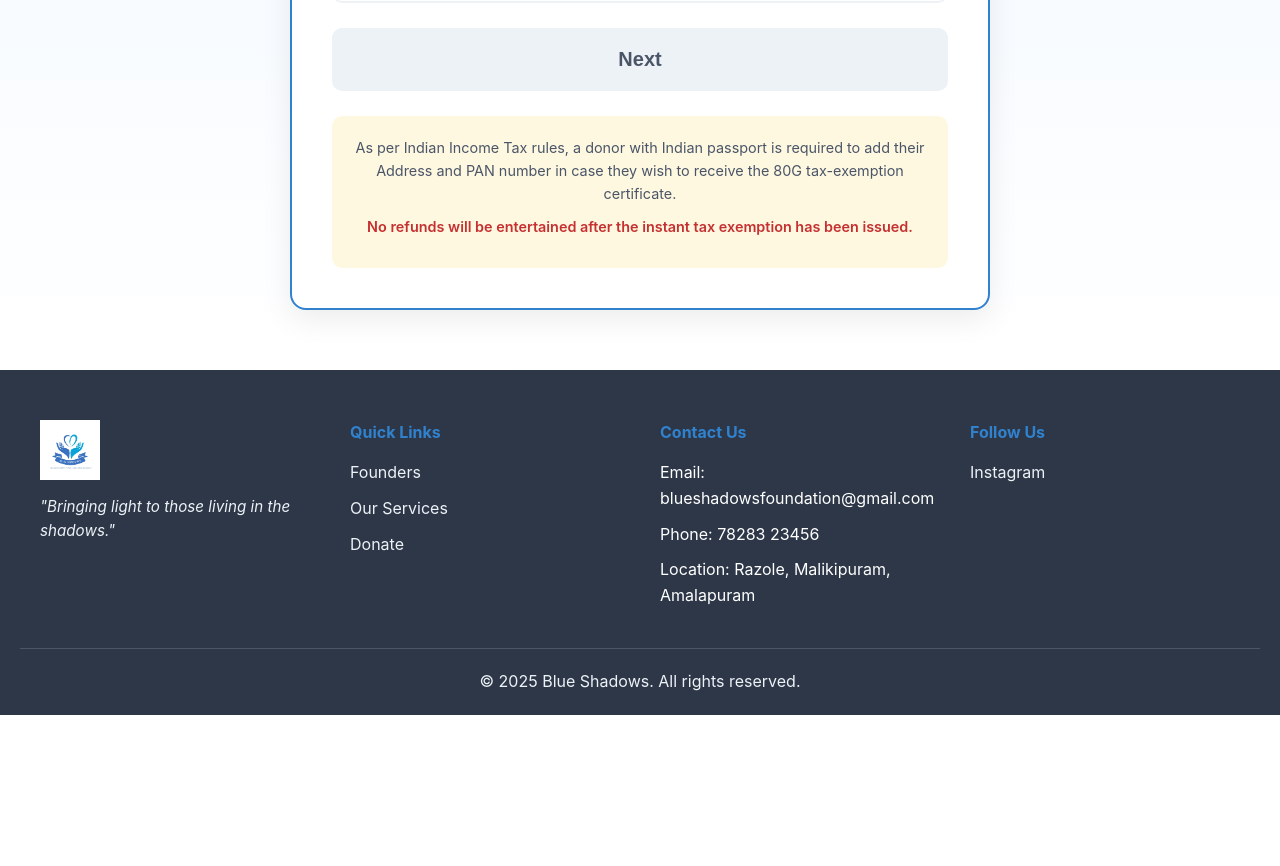
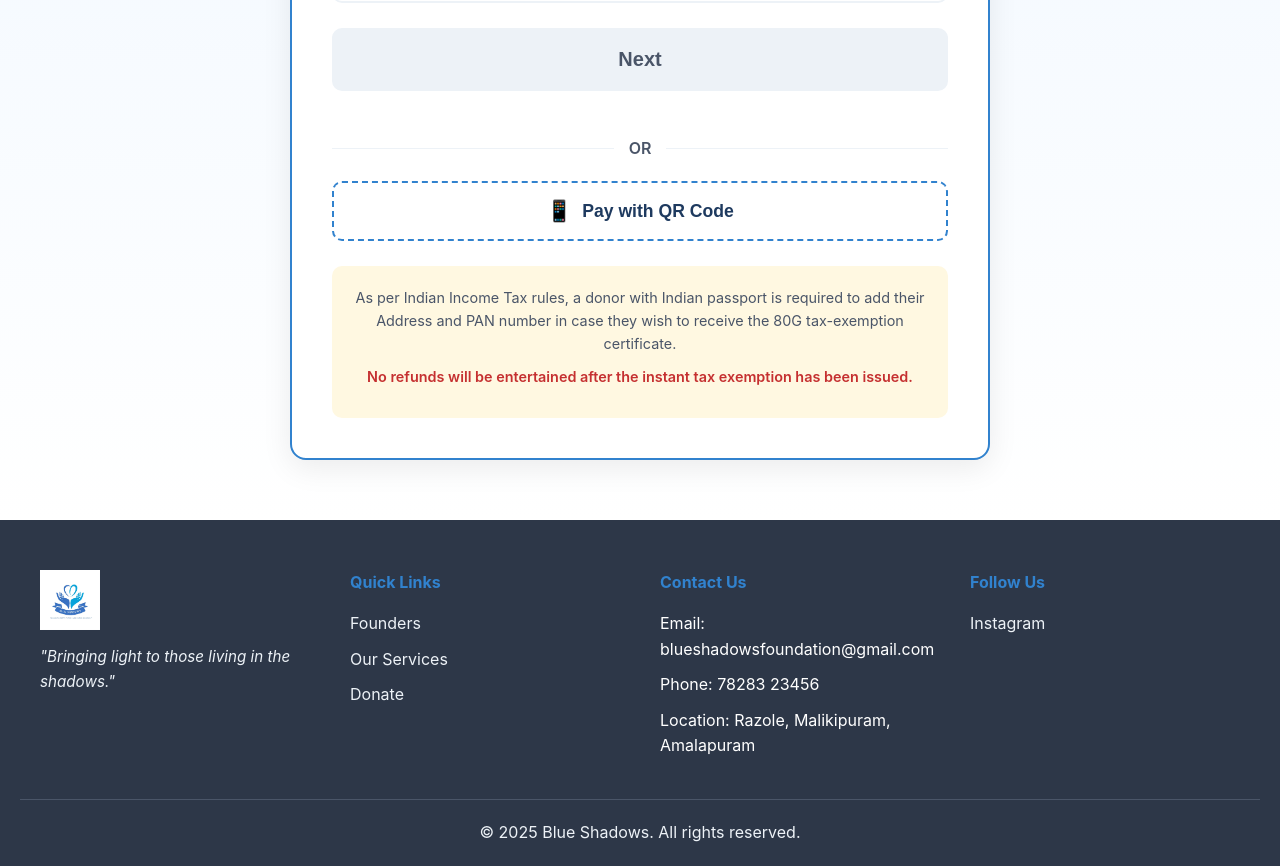
Before and after one commit to karthik-ganti/BlueShadows, a React (Vite) app: page /#/donate in a window 1280 px wide. Shown: the part 981-1847 px from the top of the page. Before the commit the page ends 1696 px from the top, so only its background shows below. Built offline with nearby package versions, Linux system fonts and the light colour scheme.

Commit message:
Add QR code payment option to donation page

```diff
--- a/src/index.css
+++ b/src/index.css
@@ -1572,6 +1572,111 @@ body {
   font-weight: 700;
 }
 
+/* QR Payment Section */
+.qr-payment-section {
+  margin-bottom: 25px;
+}
+
+.qr-divider {
+  display: flex;
+  align-items: center;
+  text-align: center;
+  margin: 20px 0;
+  color: var(--gray-600);
+  font-weight: 600;
+}
+
+.qr-divider::before,
+.qr-divider::after {
+  content: '';
+  flex: 1;
+  border-bottom: 1px solid var(--gray-200);
+}
+
+.qr-divider span {
+  padding: 0 15px;
+}
+
+.qr-toggle-btn {
+  width: 100%;
+  padding: 16px;
+  background: var(--white);
+  color: var(--primary-blue);
+  border: 2px dashed var(--accent-blue);
+  border-radius: 10px;
+  font-size: 1.1rem;
+  font-weight: 700;
+  cursor: pointer;
+  transition: all 0.3s;
+  display: flex;
+  align-items: center;
+  justify-content: center;
+  gap: 10px;
+}
+
+.qr-toggle-btn:hover {
+  background: var(--light-blue);
+  border-style: solid;
+}
+
+.qr-icon {
+  font-size: 1.3rem;
+}
+
+.qr-code-display {
+  max-height: 0;
+  overflow: hidden;
+  transition: max-height 0.4s ease, opacity 0.3s ease;
+  opacity: 0;
+}
+
+.qr-code-display.show {
+  max-height: 600px;
+  opacity: 1;
+  margin-top: 20px;
+}
+
+.qr-card {
+  background: var(--white);
+  border: 2px solid var(--accent-blue);
+  border-radius: 12px;
+  padding: 25px;
+  text-align: center;
+}
+
+.qr-card h3 {
+  font-family: 'Playfair Display', Georgia, serif;
+  font-size: 1.5rem;
+  color: var(--primary-blue);
+  margin-bottom: 10px;
+}
+
+.qr-upi-id {
+  font-size: 1rem;
+  color: var(--gray-600);
+  margin-bottom: 15px;
+}
+
+.qr-upi-id strong {
+  color: var(--primary-blue);
+  font-family: monospace;
+  font-size: 1.1rem;
+}
+
+.qr-image {
+  max-width: 280px;
+  width: 100%;
+  height: auto;
+  border-radius: 8px;
+  margin-bottom: 15px;
+}
+
+.qr-note {
+  font-size: 0.85rem;
+  color: var(--gray-600);
+  line-height: 1.5;
+}
+
 /* Extra small devices */
 @media (max-width: 480px) {
   .hero-content h1 {
--- a/src/pages/Donate.jsx
+++ b/src/pages/Donate.jsx
@@ -8,6 +8,7 @@ function Donate() {
   const [amount, setAmount] = useState('')
   const [selectedAmount, setSelectedAmount] = useState(null)
   const [cause, setCause] = useState('')
+  const [showQR, setShowQR] = useState(false)
 
   const presetAmounts = ['₹500', '₹1000', '₹2000', '₹5000', '₹10000', '₹20000']
   const causes = [
@@ -157,6 +158,27 @@ function Donate() {
               Next
             </button>
 
+            {/* Pay with QR */}
+            <div className="qr-payment-section">
+              <div className="qr-divider">
+                <span>OR</span>
+              </div>
+              <button
+                className="qr-toggle-btn"
+                onClick={() => setShowQR(!showQR)}
+              >
+                <span className="qr-icon">📱</span> Pay with QR Code
+              </button>
+              <div className={`qr-code-display ${showQR ? 'show' : ''}`}>
+                <div className="qr-card">
+                  <h3>Scan & Pay</h3>
+                  <p className="qr-upi-id">UPI ID: <strong>82537301@ubin</strong></p>
+                  <img src="qr-code.jpg" alt="Blue Shadows Foundation QR Code" className="qr-image" />
+                  <p className="qr-note">Scan this QR code using any UPI app (Google Pay, PhonePe, Paytm, BHIM)</p>
+                </div>
+              </div>
+            </div>
+
             {/* Tax Info */}
             {citizenType === 'indian' && (
               <div className="tax-info">
```
Also changed, not shown: public/qr-code.jpg (added).
